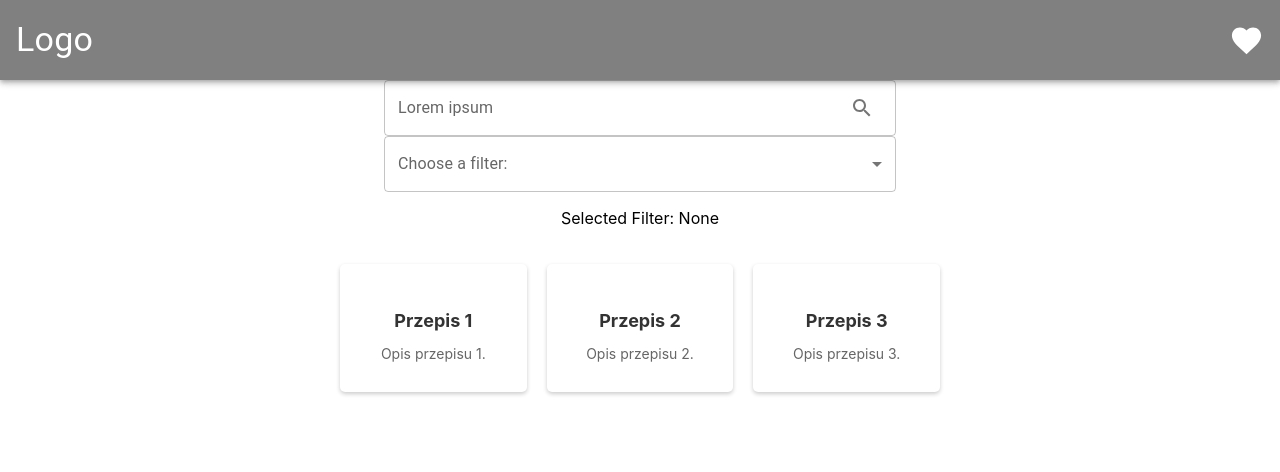
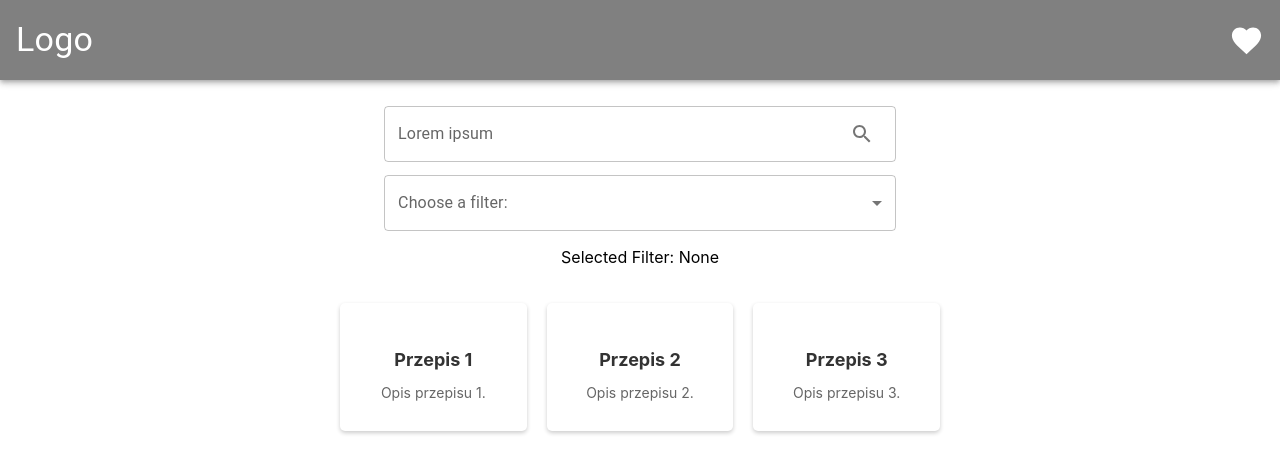
Before and after one commit to h3770k1k1/rapidapi-cake-app, a React (Create React App) app: page / in a window 1280 px wide. Shown: the top 472 px of the page. Built offline with nearby package versions, Linux system fonts and the light colour scheme.

Commit message:
dropdown and searchbar appearance fixed

```diff
--- a/src/App.js
+++ b/src/App.js
@@ -3,7 +3,8 @@ import RecipePage from "./components/RecipePage";
 import Navbar from "./components/Navbar";
 import SearchBar from "./components/SearchBar";
 import FiltersDropDown from "./components/FiltersDropDown";
-import React, { useState } from 'react';
+import React, { useState } from "react";
+import { Grid } from "@mui/material";
 function App() {
 	const [currentFilter, setCurrentFilter] = useState("");
 
@@ -47,14 +48,24 @@ function App() {
 			<Navbar />
 			{/*<button id="myButton" onClick={handleButtonClick}>	button
 			</button>*/}
+
+			<Grid
+				container
+				direction="column"
+				spacing={"1%"}
+				sx={{ marginTop: "1%" }}
+			>
+				<Grid item>
 					<SearchBar />
-			<div>
+				</Grid>
+				<Grid item>
 					<FiltersDropDown
 						filters={filters}
 						onFilterChange={handleFilterChange}
 					/>
 					<p>Selected Filter: {currentFilter || "None"}</p>
-			</div>
+				</Grid>
+			</Grid>
 			<RecipePage />
 		</div>
 	);
```
Lines whose indentation alone changed are shown as unchanged.
